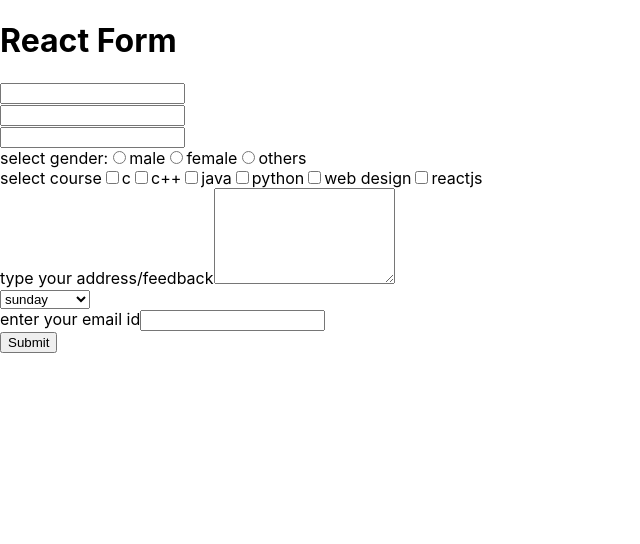
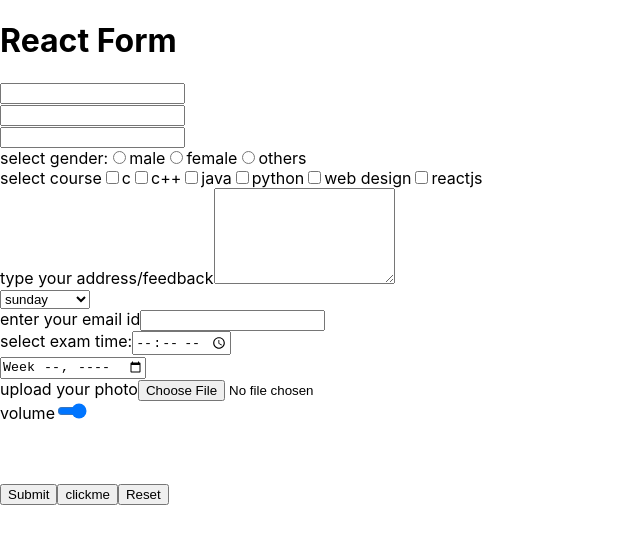
Before and after one commit to Sabareesan18/sabareesan, a React (Create React App) app in the folder myapp/: page / in a window 1280 px wide. Shown: the top 544 px of the page, without its empty margins (0-640 px from the left). Built offline with nearby package versions, Linux system fonts and the light colour scheme.

Commit message:
this is first time

```diff
--- a/myapp/src/App.js
+++ b/myapp/src/App.js
@@ -36,15 +36,25 @@ function App()
 <label>enter your email id</label>
 <input type="email"></input>
 <br></br>
+<label>select exam time:</label>
+<input type="time"></input>
+<br></br>
+<input type="week"></input>
+<br></br>
+<label>upload your photo</label>
+<input type="file"></input>
+<br></br>
+volume<input type="range"max="1"style={{width:"30px"}}></input>
+<br></br>
+<input type="hidden"value="100"name="b1"></input>
+<br></br><br></br><br></br>
 <input type="submit"></input>
+<input type="button"value="clickme"></input>
+<input type="reset"></input>
 </form>
-
-
 </>
 
-
-
-  )
+)
 }
 export default App
 
```
